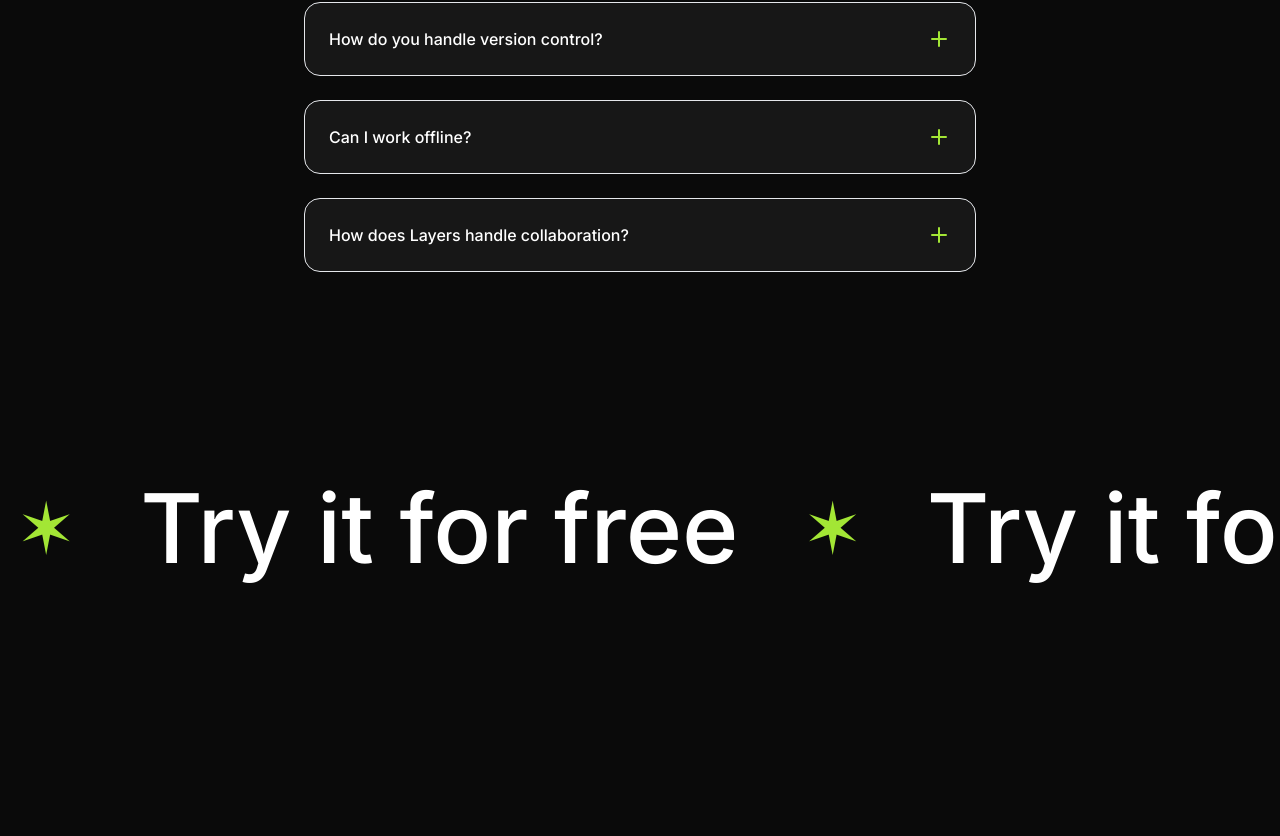
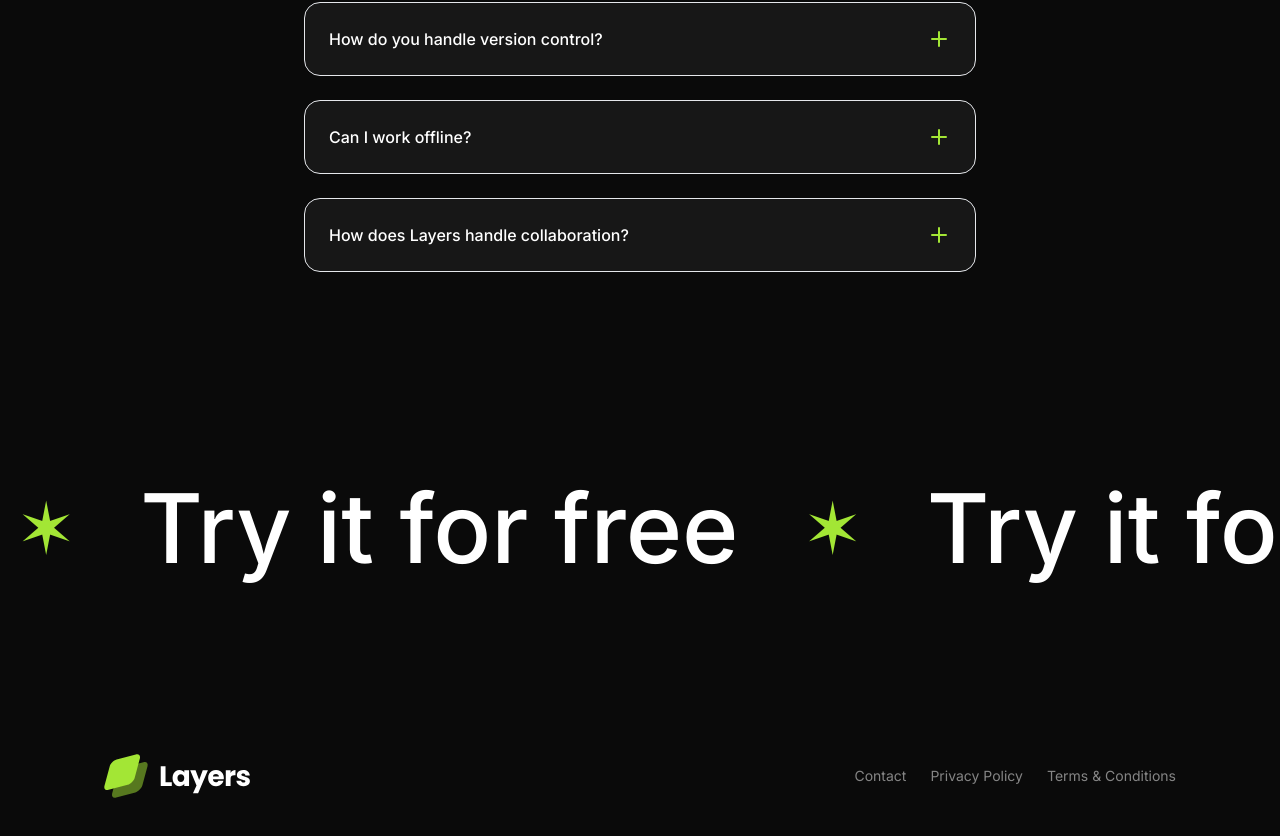
Before and after one commit to CristianProdius/Zenarmor, a Next.js app: page / in a window 1280 px wide. Shown: the part 4594-5430 px from the top of the page. Before the commit the page ends 5282 px from the top, so only its background shows below. Built offline with nearby package versions, Linux system fonts and the light colour scheme.

Commit message:
Implemented footer componment

```diff
--- a/src/app/page.tsx
+++ b/src/app/page.tsx
@@ -1,6 +1,7 @@
 import CallToAction from "@/sections/CallToAction";
 import Faqs from "@/sections/Faqs";
 import Features from "@/sections/Features";
+import Footer from "@/sections/Footer";
 import Hero from "@/sections/Hero";
 import Integrations from "@/sections/Integrations";
 import Introduction from "@/sections/Introduction";
@@ -18,6 +19,7 @@
             <Integrations />
             <Faqs />
             <CallToAction />
+            <Footer />
         </main>
     )
 
--- a/src/sections/Footer.tsx
+++ b/src/sections/Footer.tsx
@@ -1,3 +1,6 @@
+import Logo from "@/assets/images/logo.svg";
+import Image from "next/image";
+
 const footerLinks = [
     { href: "#", label: "Contact" },
     { href: "#", label: "Privacy Policy" },
@@ -5,5 +8,29 @@
 ];
 
 export default function Footer() {
-    return <div>Footer</div>;
+    return (
+        <section className="py-16">
+            <div className="container">
+                <div className="flex flex-col md:flex-row items-center md:justify-between gap-6">
+                    <div>
+                        <Image src={Logo} alt="Layers logo" />
+                    </div>
+
+                    <div>
+                        <nav className="flex gap-6">
+                            {footerLinks.map((link) => (
+                                <a
+                                    href={link.href}
+                                    key={link.label}
+                                    className="text-white/50 text-sm"
+                                >
+                                    {link.label}
+                                </a>
+                            ))}
+                        </nav>
+                    </div>
+                </div>
+            </div>
+        </section>
+    )
 }
```
